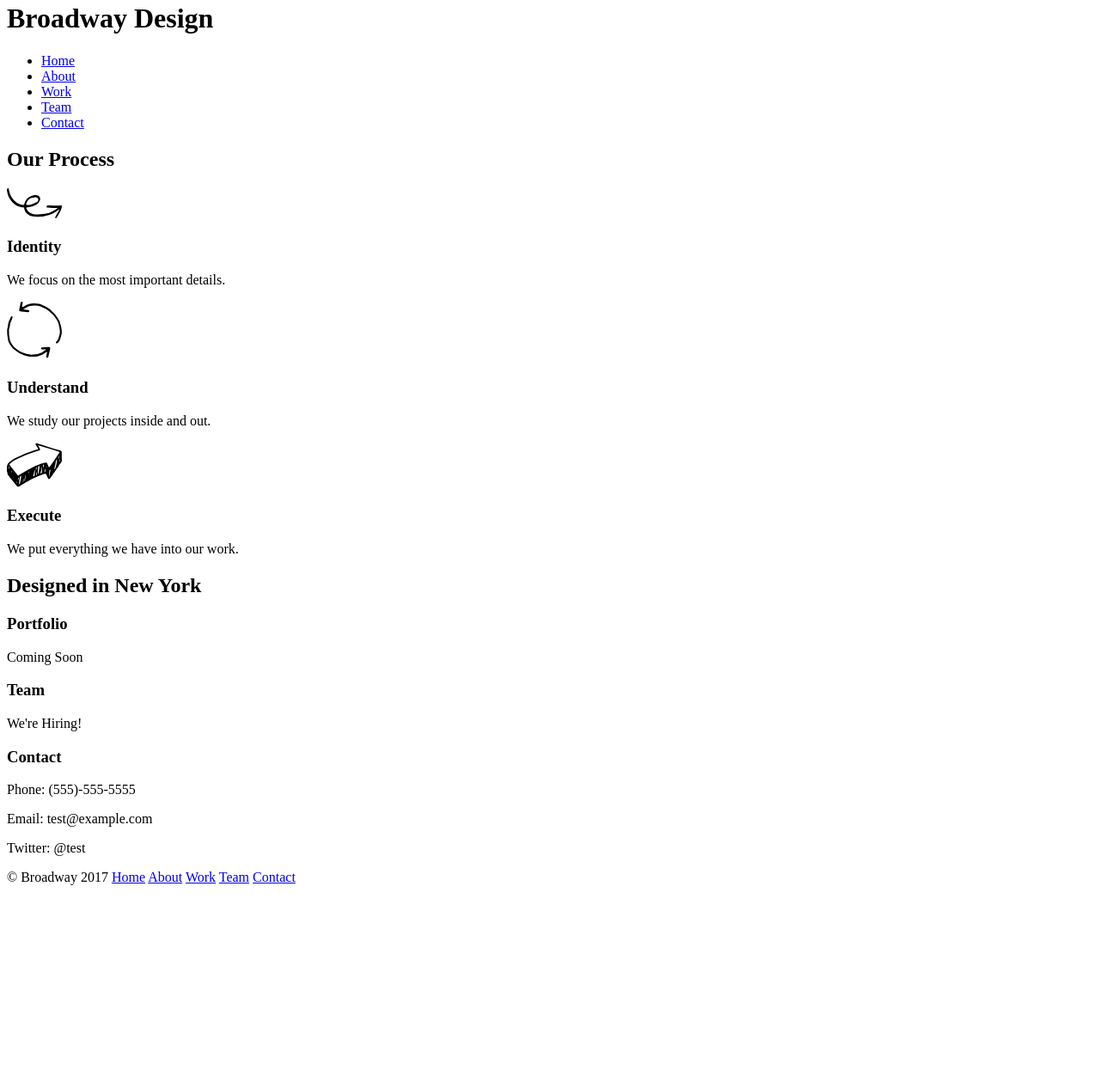
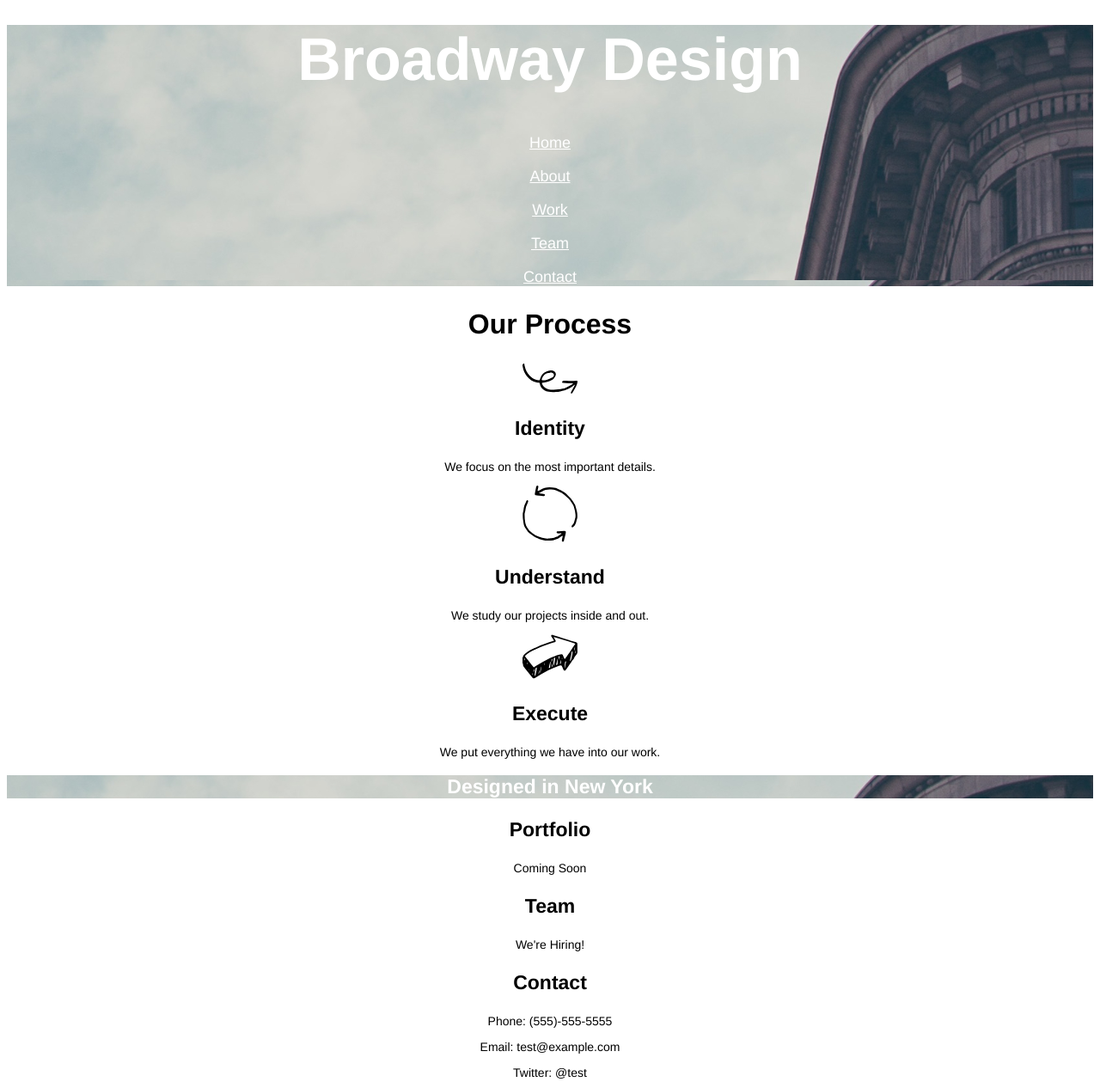
Before and after one commit to dipanshu08/broadway, a plain HTML site: page index.html in a window 1280 px wide. Shown: the part 18-1277 px from the top of the page at 86% size. Before the commit the page ends 1056 px from the top, so only its background shows below. Drawn offline with Linux system fonts and the light colour scheme.

Commit message:
finished broadway website

```diff
--- a/index.html
+++ b/index.html
@@ -6,16 +6,17 @@
     <link rel="stylesheet" href="./resources/css/style.css">
   </head>
   <body>
+    <div id="header">
       <h1>Broadway Design</h1>
       <nav>
-      <ul>
-        <li><a href="#">Home</a></li>
-        <li><a href="#">About</a></li>
-        <li><a href="#">Work</a></li>
-        <li><a href="#">Team</a></li>
-        <li><a href="#">Contact</a></li>
-      </ul>
+          <p><a href="#">Home</a></p>
+          <p><a href="#">About</a></p>
+          <p><a href="#">Work</a></p>
+          <p><a href="#">Team</a></p>
+          <p><a href="#">Contact</a></p>
       </nav>
+    </div>
+    <div id="content">
       <h2>Our Process</h2>
       <img src="./resources/images/identify.svg" />
       <h3>Identity</h3>
@@ -26,6 +27,8 @@
       <img src="./resources/images/execute.svg" />
       <h3>Execute</h3>
       <p>We put everything we have into our work.</p>
+    </div>
+    <div id="contact">
       <h2>Designed in New York</h2>
       <h3>Portfolio</h3>
       <p>Coming Soon</p>
@@ -35,8 +38,9 @@
       <p>Phone: (555)-555-5555</p>
       <p>Email: test@example.com</p>
       <p>Twitter: @test</p>
+    </div>
     <footer>
-      <span>&copy; Broadway 2017</span>
+      <span id="copyright">&copy; Broadway 2017</span>
       <span><a href="#">Home</a></span>
       <span><a href="#">About</a></span>
       <span><a href="#">Work</a></span>
--- a/resources/css/style.css
+++ b/resources/css/style.css
@@ -0,0 +1,49 @@
+body {
+  text-align: center;
+  font-family: Helvetica, sans-serif;
+}
+
+#header {
+  background-image: url("../images/the-flatiron-building.png");
+  color: white;
+}
+
+h1 {
+  font-size: 70px;
+}
+
+nav p {
+  font-size: 18px;
+}
+
+#content h2 {
+  font-size: 32px;
+}
+
+h3 {
+  font-size: 23px;
+}
+
+p {
+  font-size: 14px;
+}
+
+#contact h2 {
+  font-size: 23px;
+  color: white;
+  background-image: url("../images/the-flatiron-building.png");
+}
+
+footer {
+  background-color: dimgray;
+  text-align: left;
+}
+
+#copyright {
+  font-size: 11px;
+  color: white;
+}
+
+a {
+  color: white;
+}
```
Lines whose indentation alone changed are shown as unchanged.
